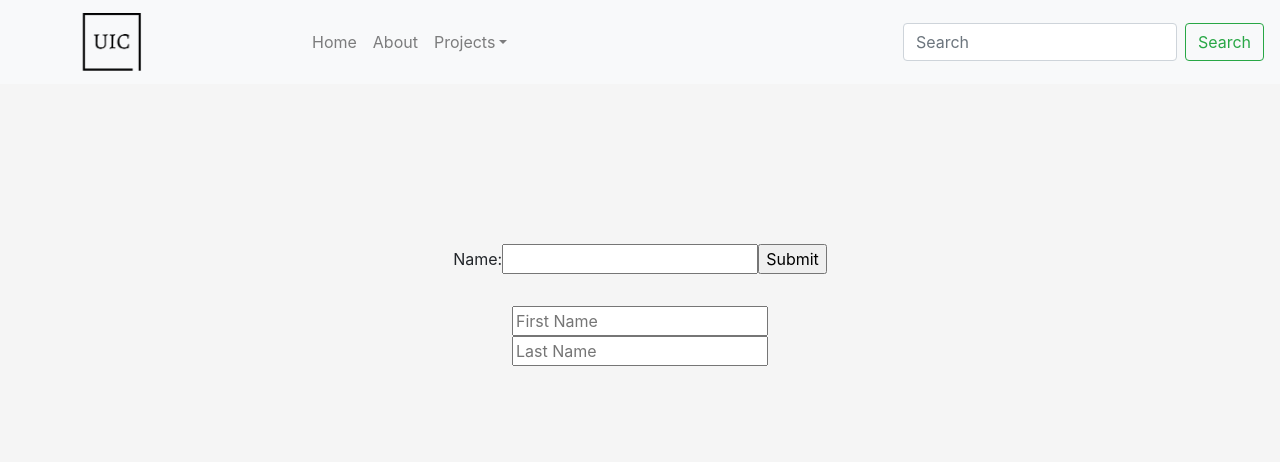
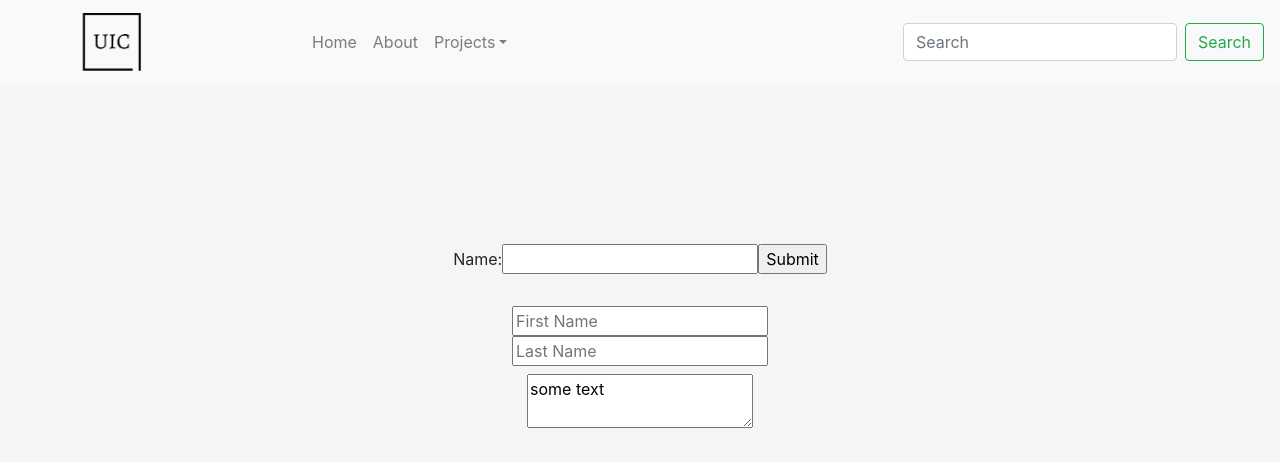
Before and after one commit to Fredrik93/react_tutorial, a React (Create React App) app: page /form in a window 1280 px wide. Shown: the top 462 px of the page. Built offline with nearby package versions, Linux system fonts and the light colour scheme.

Commit message:
add textare

```diff
--- a/src/Components/Forms.js
+++ b/src/Components/Forms.js
@@ -69,6 +69,7 @@ class Forms extends React.Component {
                         onChange={this.handleInputChange} />
                 </form>
                 <h1> {this.state.firstName} {this.state.lastName}</h1>
+                <textarea value="some text" />
             </div>)
     }
 }
```
